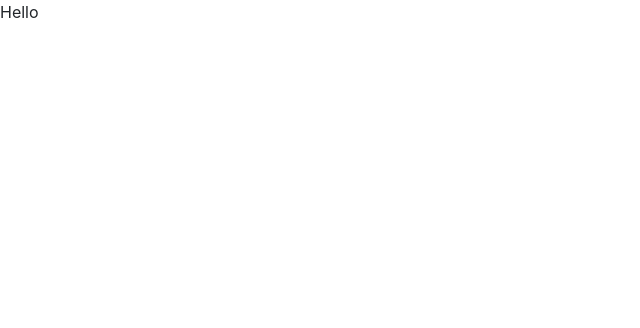
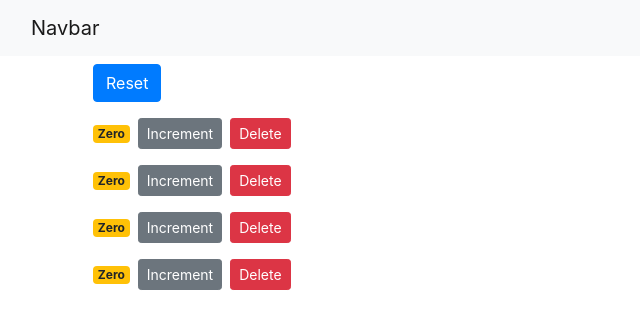
Before and after one commit to Muaaz256/loan-fe-react, a React (Create React App) app: page / in a window 1280 px wide. Shown: the top 328 px of the page, without its empty margins (0-640 px from the left). Built offline with nearby package versions, Linux system fonts and the light colour scheme.

Commit message:
counters added

```diff
--- a/src/App.js
+++ b/src/App.js
@@ -1,8 +1,17 @@
 import './App.css';
-import Counter from "./components/Counter";
+import Counters from "./components/Counters";
+import NavBar from "./components/NavBar";
+import React from "react";
 
 function App() {
-  return <Counter/>;
+  return (
+    <React.Fragment>
+      <NavBar />
+      <main className="container">
+        <Counters />
+      </main>
+    </React.Fragment>
+  );
 }
 
 export default App;
--- a/src/components/Counter.jsx
+++ b/src/components/Counter.jsx
@@ -2,7 +2,33 @@
 
 class Counter extends Component {
   render() {
-    return <div>Hello</div>;
+    return (
+      <div>
+        <span className={this.getBadgeClasses()}>{this.formatCount()}</span>
+        <button
+          onClick={() => this.props.onIncrement(this.props.counter)}
+          className="btn btn-sm btn-secondary"
+        >
+          Increment
+        </button>
+        <button
+          className="btn btn-sm m-2 btn-danger"
+          onClick={() => this.props.onDelete(this.props.counter.id)}
+        >
+          Delete
+        </button>
+      </div>
+    );
+  }
+
+  getBadgeClasses() {
+    const counter = this.props.counter.value;
+    return `badge m-2 badge-${counter === 0 ? 'warning' : 'primary'}`;
+  }
+
+  formatCount() {
+    const counter = this.props.counter.value;
+    return counter === 0 ? "Zero" : counter;
   }
 }
 
--- /dev/null
+++ b/src/components/Counters.jsx
@@ -0,0 +1,58 @@
+import React, {Component} from "react";
+import Counter from "./Counter";
+
+class Counters extends Component {
+  state = {
+    counters: [
+      {id: 1, value: 0},
+      {id: 2, value: 0},
+      {id: 3, value: 0},
+      {id: 4, value: 0}
+    ]
+  }
+
+  handleReset = () => {
+    const counters = this.state.counters.map(
+      counter => ({id: counter.id, value: 0})
+    );
+    this.setState({counters});
+  }
+
+
+  handleIncrement = counter => {
+    const counters = [...this.state.counters];
+    const counterIndex = counters.indexOf(counter);
+    counters[counterIndex] = {...counter};
+    counters[counterIndex].value++;
+    this.setState({counters});
+  }
+
+  handleDelete = counterId => {
+    const counters = this.state.counters.filter(
+      counter => counter.id !== counterId
+    );
+    this.setState({counters});
+  }
+
+  render() {
+    return (
+      <div>
+        <button className="btn btn-primary m-2" onClick={this.handleReset}>
+          Reset
+        </button>
+        {this.state.counters.map(
+          counter => (
+            <Counter
+              key={counter.id}
+              counter={counter}
+              onDelete={this.handleDelete}
+              onIncrement={this.handleIncrement}
+            />
+          )
+        )}
+      </div>
+    );
+  }
+}
+
+export default Counters;
--- /dev/null
+++ b/src/components/NavBar.jsx
@@ -0,0 +1,16 @@
+import React, {Component} from "react";
+
+class NavBar extends Component {
+
+  render() {
+    return (
+      <nav className="navbar navbar-light bg-light">
+        <div className="container-fluid">
+          <a className="navbar-brand" href="#">Navbar</a>
+        </div>
+      </nav>
+    );
+  }
+}
+
+export default NavBar;
```
